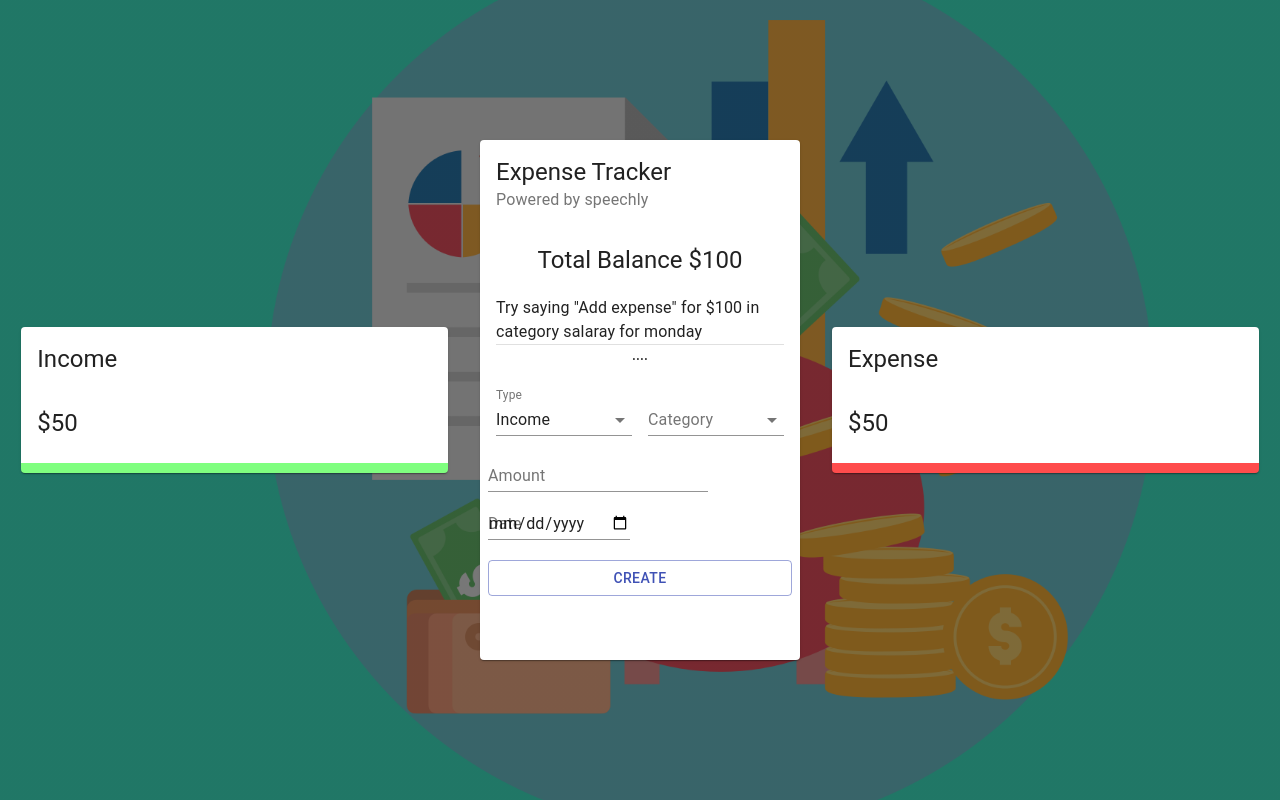
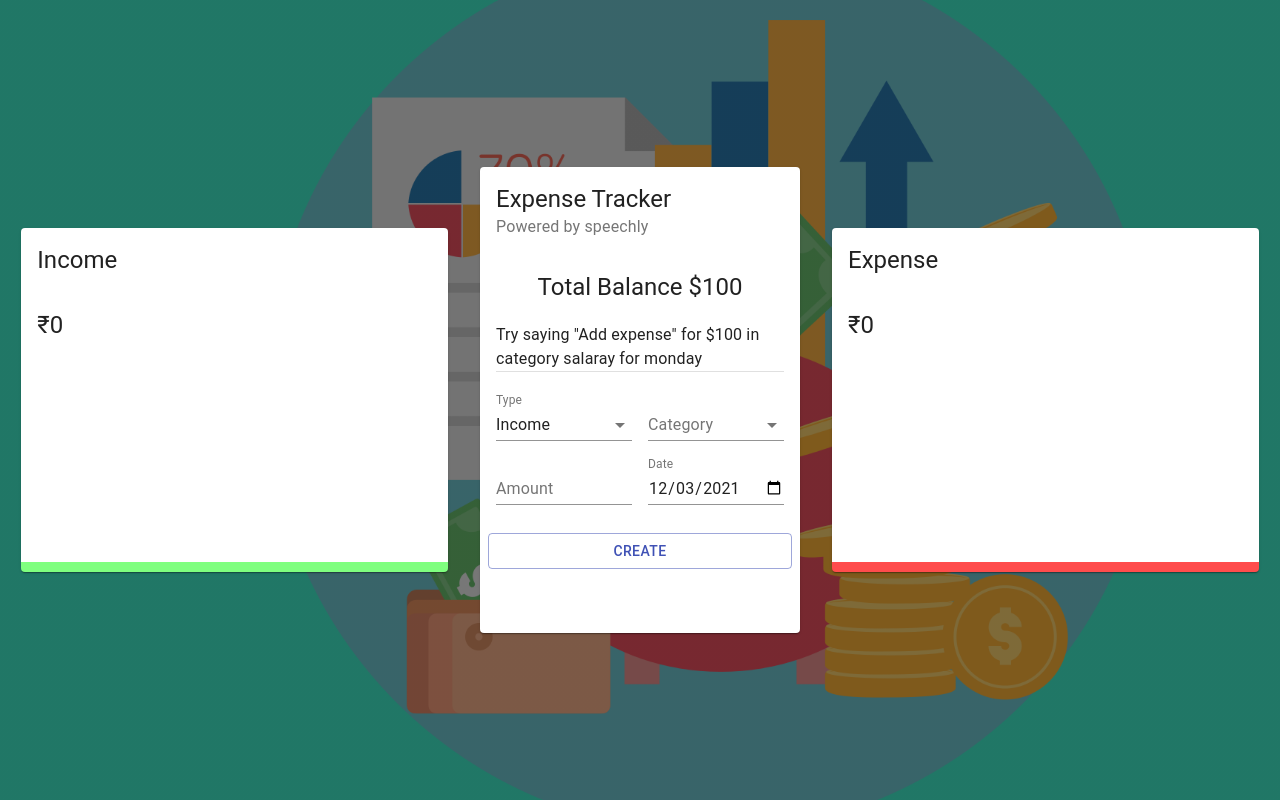
Before and after one commit to Magesh16/Outgos-Eye, a React (Create React App) app: page / in a window 1280 px wide. Built offline with nearby package versions, Linux system fonts and the light colour scheme.

Commit message:
Add Doughnut chart for Income,Expense

```diff
--- a/package.json
+++ b/package.json
@@ -11,9 +11,9 @@
     "@testing-library/jest-dom": "^5.15.1",
     "@testing-library/react": "^11.2.7",
     "@testing-library/user-event": "^12.8.3",
-    "chart.js": "^3.6.1",
+    "chart.js": "^2.9.4",
     "react": "^17.0.2",
-    "react-chartjs-2": "^4.0.0",
+    "react-chartjs-2": "^2.11.1",
     "react-dom": "^17.0.2",
     "react-scripts": "4.0.3",
     "uuid": "^8.3.2",
--- a/src/components/Details/Details.jsx
+++ b/src/components/Details/Details.jsx
@@ -1,17 +1,23 @@
 import React from 'react';
-import {Card, CardHeader, CardContent, Typography} from '@material-ui/core';
-import {Doughnut} from 'react-chartjs-2';
+import { Card, CardHeader, CardContent, Typography } from '@material-ui/core';
+import { Doughnut } from 'react-chartjs-2';
+
 import useStyles from './styles';
-const Details=({title}) =>{
-    const classes = useStyles();
-    return (
-        <Card className={title ==='Income'? classes.income : classes.expense}>
-            <CardHeader title={title} />
-            <CardContent>
-                <Typography variant="h5">$50</Typography>
-            </CardContent>
-        </Card>
-    )
-}
+import useTransactions from '../../useTransactions';
 
-export default Details
+const Details = ({ title, subheader }) => {
+  const { total, chartData } = useTransactions(title);
+  const classes = useStyles();
+
+  return (
+    <Card className={title === 'Income' ? classes.income : classes.expense}>
+      <CardHeader title={title} subheader={subheader} />
+      <CardContent>
+        <Typography variant="h5">₹{total}</Typography>
+        <Doughnut data={chartData} />
+      </CardContent>
+    </Card>
+  );
+};
+
+export default Details;
--- a/src/components/Main/Form/Form.jsx
+++ b/src/components/Main/Form/Form.jsx
@@ -1,13 +1,16 @@
 import React,{useState, useContext} from 'react'
-import {TextField,Typography,Grid, Button,FormControl,InputLabel,Select,MenuItem, formatMs} from '@material-ui/core'
+import {TextField,Typography,Grid, Button,FormControl,InputLabel,Select,MenuItem} from '@material-ui/core'
 import useStyles from './styles';
 import { ExpenseTrackerContext } from '../../../context/context';
 import {v4 as uuidv4} from 'uuid';
+import { incomeCategories, expenseCategories } from '../../../constants/categories';
+import formatDate from '../../../utils/formatDate';
+
 const initialState = {
     amount : '',
     category :'',
     type: 'Income',
-    date: new Date(),
+    date: formatDate(new Date()),
 }
 
 const Form = () =>{
@@ -20,20 +23,21 @@ const Form = () =>{
         addTransaction(transaction);
         setFormData(initialState);
     }
+const selectedCategories = formData.type === 'Income' ? incomeCategories : expenseCategories;
 
     return (
         <Grid container spacing={2}>
         <Grid item xs={12}>
             <Typography align="center" variant="subtitle2" gutterBottom>
-                ....
+
             </Typography>
         </Grid>
         <Grid item xs={6}>
             <FormControl fullWidth>
                 <InputLabel>Type</InputLabel>
                 <Select value={formData.type} onChange={(e)=> setFormData({...formData, type: e.target.value})} >
-                    <MenuItem value="Income">Income</MenuItem>
-                    <MenuItem value="Expense">Expense</MenuItem>
+                <MenuItem value="Income">Income</MenuItem>
+                <MenuItem value="Expense">Expense</MenuItem>
                 </Select>
             </FormControl>
         </Grid>
@@ -42,16 +46,17 @@ const Form = () =>{
             <FormControl fullWidth>
                 <InputLabel>Category</InputLabel>
                 <Select value={formData.category} onChange={(e)=> setFormData({...formData, category: e.target.value})} >
-                    <MenuItem value="business">business</MenuItem>
-                    <MenuItem value="salary">salary</MenuItem>
+                {selectedCategories.map((category) => <MenuItem key={category.type} value={category.type}>{category.type}</MenuItem>)}
+
                 </Select>
             </FormControl>
         </Grid>
-        <Grid itemsx={6}>
+        <Grid item xs={6}>
             <TextField type="number" label="Amount" fullWidth value={formData.amount} onChange={(e)=> setFormData({...formData, amount: e.target.value})}  />
         </Grid>
-        <Grid itemsx={6}>
-            <TextField type="date" label="Date" fullWidth value={formData.amount} onChange={(e)=> setFormData({...formData, date: e.target.value})} />
+
+        <Grid item xs={6}>
+            <TextField fullWidth type="date" label="Date" value={formData.date} onChange={(e)=> setFormData({...formData, date:formatDate(e.target.value) })} />
         </Grid>
         <Button className={classes.button} variant="outlined" color="primary" fullWidth onClick={createTransaction} >create</Button>
         </Grid>
--- a/src/components/Main/Main.jsx
+++ b/src/components/Main/Main.jsx
@@ -19,7 +19,7 @@ const Main= ()=> {
             </CardContent>
 
             <CardContent className={classes.cardContent}>
-                <Grid container spacing={2}>
+                <Grid container spacing={3}>
                     <Grid item xs={12}>
                      <List/>
                     </Grid>
--- /dev/null
+++ b/src/constants/categories.js
@@ -0,0 +1,33 @@
+const incomeColors = ['#123123', '#154731', '#165f40', '#16784f', '#14915f', '#10ac6e', '#0bc77e', '#04e38d', '#00ff9d'];
+const expenseColors = ['#b50d12', '#bf2f1f', '#c9452c', '#d3583a', '#dc6a48', '#e57c58', '#ee8d68', '#f79d79', '#ffae8a', '#cc474b', '#f55b5f'];
+
+export const incomeCategories = [
+  { type: 'Crypto', amount: 0, color: incomeColors[0] },
+  { type: 'Investments', amount: 0, color: incomeColors[1] },
+  { type: 'Extra income', amount: 0, color: incomeColors[2] },
+  { type: 'Deposits', amount: 0, color: incomeColors[3] },
+  { type: 'Business', amount: 0, color: incomeColors[4] },
+  { type: 'Gifts', amount: 0, color: incomeColors[5] },
+  { type: 'Salary', amount: 0, color: incomeColors[6] },
+  { type: 'Savings', amount: 0, color: incomeColors[7] },
+  { type: 'Rental income', amount: 0, color: incomeColors[8] },
+];
+
+export const expenseCategories = [
+  { type: 'Bills', amount: 0, color: expenseColors[0] },
+  { type: 'Car', amount: 0, color: expenseColors[1] },
+  { type: 'Clothes', amount: 0, color: expenseColors[2] },
+  { type: 'Travel', amount: 0, color: expenseColors[3] },
+  { type: 'Food', amount: 0, color: expenseColors[4] },
+  { type: 'Shopping', amount: 0, color: expenseColors[5] },
+  { type: 'House', amount: 0, color: expenseColors[6] },
+  { type: 'Entertainment', amount: 0, color: expenseColors[7] },
+  { type: 'Phone', amount: 0, color: expenseColors[8] },
+  { type: 'Bike', amount: 0, color: expenseColors[9] },
+  { type: 'Other', amount: 0, color: expenseColors[10] },
+];
+
+export const resetCategories = () => {
+  incomeCategories.forEach((c) => c.amount = 0);
+  expenseCategories.forEach((c) => c.amount = 0);
+};
--- /dev/null
+++ b/src/useTransactions.js
@@ -0,0 +1,35 @@
+import { useContext } from "react";
+import { ExpenseTrackerContext } from "./context/context";
+import { incomeCategories, expenseCategories, resetCategories } from "./constants/categories";
+
+const useTransactions = (title) => {
+    resetCategories();
+    const { transactions } = useContext(ExpenseTrackerContext);
+    const transactionsPerType = transactions.filter((t) => t.type === title);
+    const total = transactionsPerType.reduce((acc, curr) => acc+= curr.amount, 0);
+    const categories = title === "Income" ? incomeCategories : expenseCategories;
+
+
+    transactionsPerType.forEach((t) => {
+        const category = categories.find((c) => c.type === t.category);
+        if(category) {
+            category.amount += t.amount;
+        }
+    });
+    const filteredCategories = categories.filter((c) => c.amount > 0);
+    const chartData ={
+        datasets : [{
+            data: filteredCategories.map((c) => c.amount),
+            backgroundColor: filteredCategories.map((c) => c.color),
+
+        }],
+        labels: filteredCategories.map((c) => c.type)
+    }
+    return {
+        total,
+        chartData
+    }
+
+}
+
+export default useTransactions;
--- /dev/null
+++ b/src/utils/formatDate.js
@@ -0,0 +1,11 @@
+export default (date)=> {
+    const d = new Date(date);
+    let month = `${d.getMonth() + 1}`;
+    let day = `${d.getDate()}`;
+    const year = d.getFullYear();
+
+    if (month.length < 2) { month = `0${month}`; }
+    if (day.length < 2) { day = `0${day}`; }
+
+    return [year, month, day].join('-');
+  };
```
Also changed, not shown: 1 other file (tests, documents, lock files or other folders).
